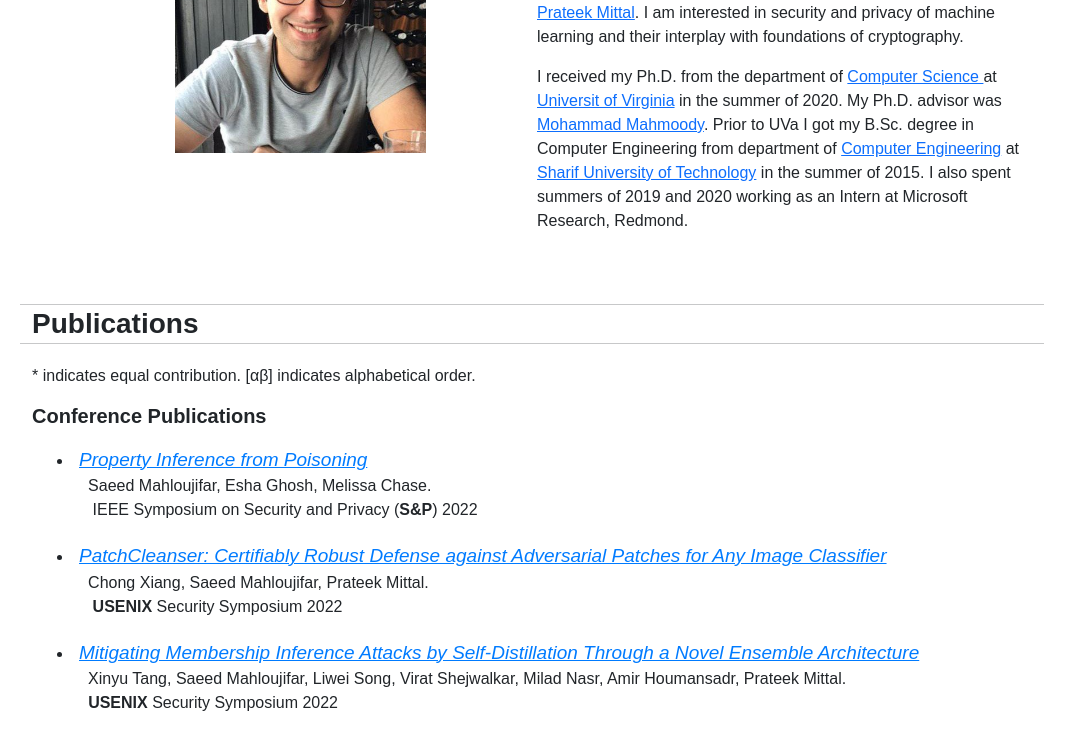
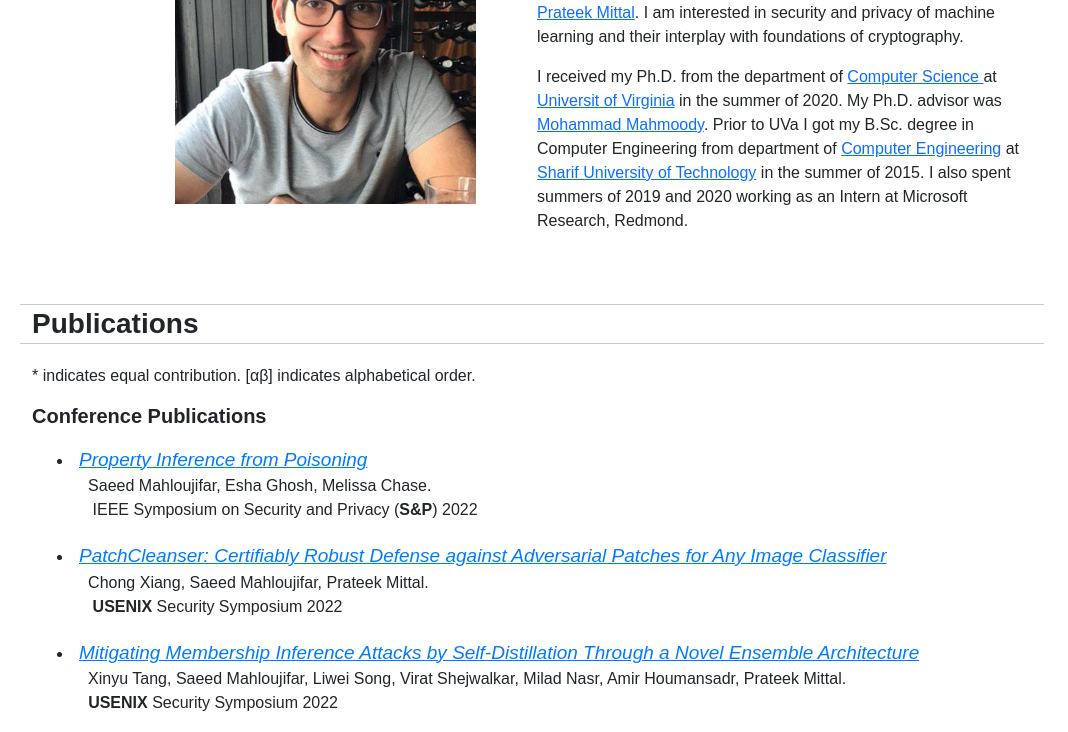
Before and after one commit to smahloujifar/smahloujifar.github.io, a plain HTML site: page index.html in a window 1280 px wide. Shown: the part 280-1012 px from the top of the page, without its empty margins (108-1176 px from the left). Drawn offline with Linux system fonts and the light colour scheme.

Commit message:
Update index.html

```diff
--- a/index.html
+++ b/index.html
@@ -187,7 +187,7 @@ body {
 
                 <div class="bio">
                     <div>
-                        <img src="images/me.jpg"   style="margin-left: 150px" width="50%" height="50%" alt="">
+                        <img src="images/me.jpg"   style="margin-left: 150px" width="60%" height="60%" alt="">
                     </div>
                 </div>
                 <div class="bio">
```
